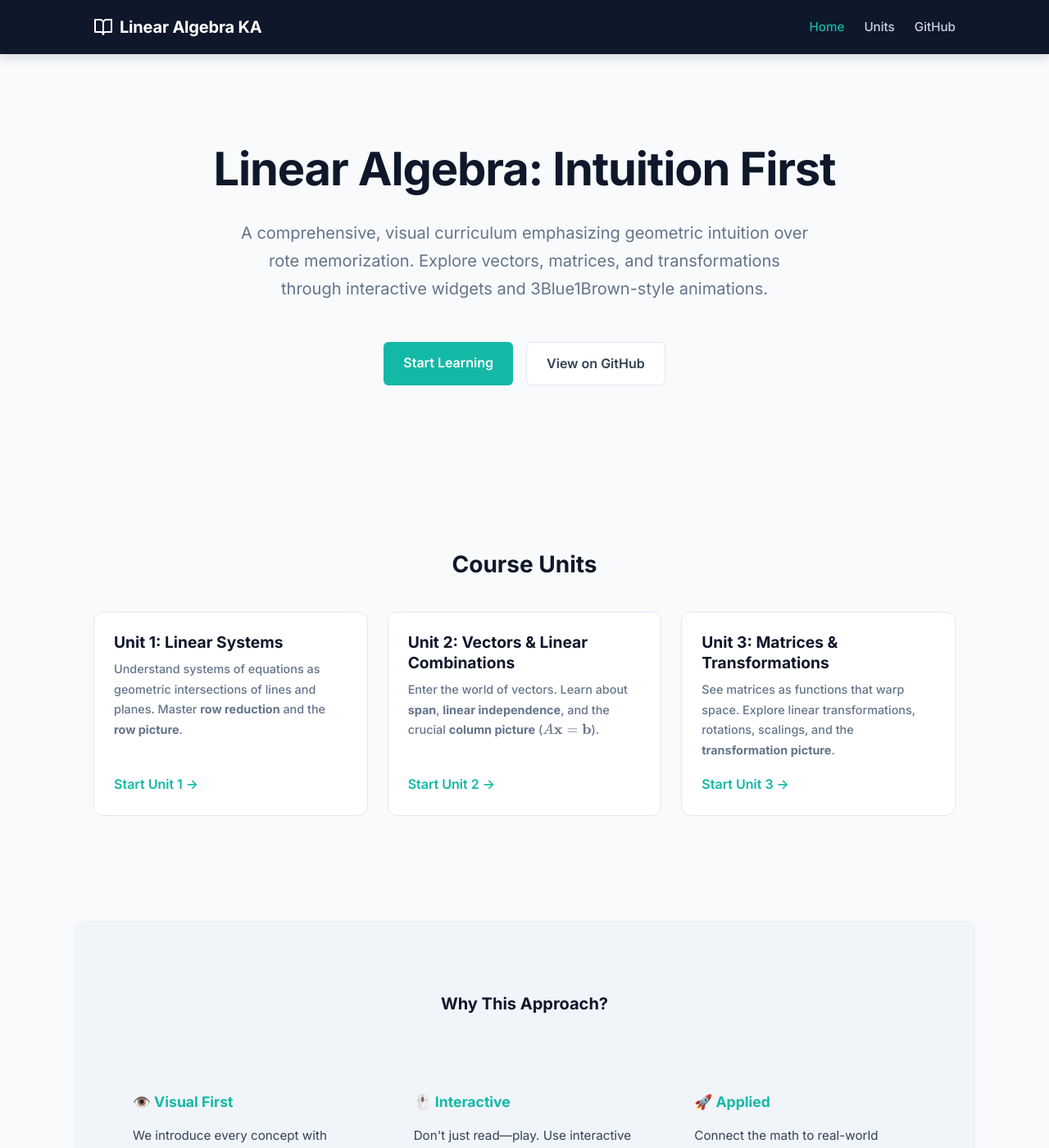
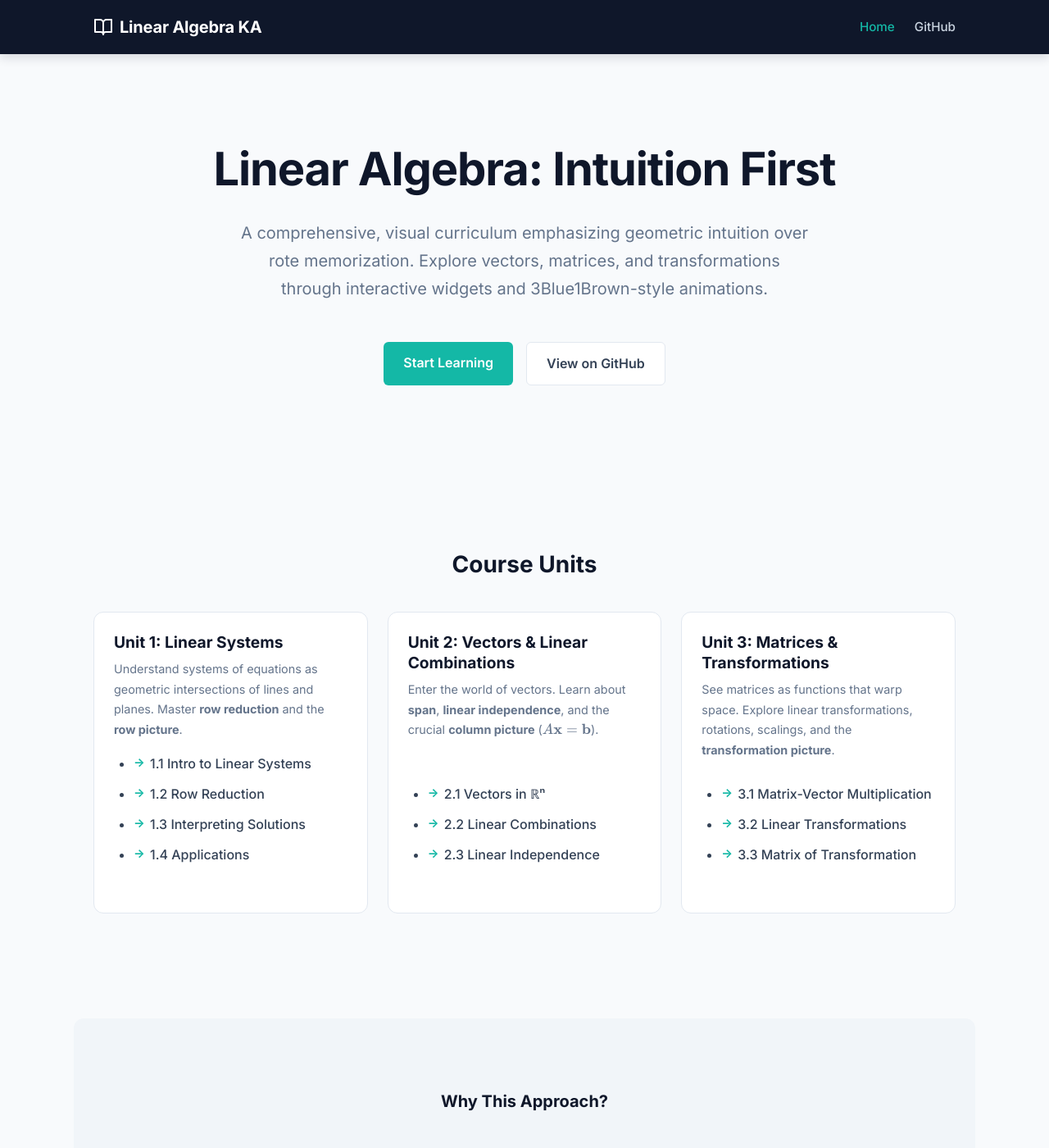
Before and after one commit to ilundholm/linear_algebra_KA, a Jekyll site: the page built from index.md, in a window 1280 px wide and 1400 px high. Shown: the whole window at 82% size. Built offline with Jekyll 4.4.1, drawn with Linux system fonts in a browser that asks for light colours.

Commit message:
Consolidate Home & Units, Fix Horizontal Scroll
- Merged units/index.md content into index.md (root) with expanded cards

- Deleted redundant units/ directory

- Added min-width: 0 to content cards to fix horizontal blowout

- Added fluid max-width to all media elements

```diff
--- a/_layouts/default.html
+++ b/_layouts/default.html
@@ -45,7 +45,6 @@
       </a>
       <nav class="header-nav">
         <a href="{{ '/' | relative_url }}" class="{% if page.url == '/' %}active{% endif %}">Home</a>
-        <a href="{{ '/units/' | relative_url }}" class="{% if page.url contains '/units/' %}active{% endif %}">Units</a>
         <a href="https://github.com/ilundholm/linear_algebra_KA">GitHub</a>
       </nav>
     </div>
--- a/assets/css/style.css
+++ b/assets/css/style.css
@@ -223,6 +223,23 @@ li {
     padding: 3rem;
     box-shadow: var(--shadow-sm);
     min-height: 80vh;
+    min-width: 0;
+    /* Prevent grid blowout */
+    overflow-wrap: break-word;
+    /* Ensure long text wraps */
+}
+
+/* Fluid Media */
+img,
+video,
+iframe {
+    max-width: 100%;
+    height: auto;
+}
+
+iframe {
+    width: 100%;
+    /* Ensure iframes take full width but not more */
 }
 
 /* Components */
@@ -274,6 +291,10 @@ pre {
     border-radius: var(--radius-md);
     overflow-x: auto;
     font-family: 'Fira Code', monospace;
+    max-width: 100%;
+    /* Prevent code blocks from pushing width */
+    white-space: pre-wrap;
+    /* Wrap code if necessary, or use scroll */
 }
 
 pre code {
@@ -334,11 +355,43 @@ summary:hover {
     flex-direction: column;
 }
 
-.unit-card:hover {
-    transform: translateY(-4px);
-    box-shadow: var(--shadow-md);
-    border-color: var(--color-accent);
-    text-decoration: none;
+transform: translateY(-4px);
+box-shadow: var(--shadow-md);
+border-color: var(--color-accent);
+}
+
+.unit-links {
+    list-style: none;
+    padding: 0;
+    margin-top: 1.5rem;
+    border-top: 1px solid var(--color-border);
+    padding-top: 1rem;
+}
+
+.unit-links li {
+    margin-bottom: 0.6rem;
+    padding-left: 1.25rem;
+    position: relative;
+}
+
+.unit-links li::before {
+    content: "→";
+    /* or specific icon */
+    color: var(--color-accent);
+    position: absolute;
+    left: 0;
+    font-weight: bold;
+    font-size: 0.9em;
+}
+
+.unit-links a {
+    color: var(--color-text);
+    font-weight: 500;
+}
+
+.unit-links a:hover {
+    color: var(--color-accent);
+    text-decoration: underline;
 }
 
 .unit-card h3 {
--- a/index.md
+++ b/index.md
@@ -23,31 +23,44 @@ title: Home
     <div class="unit-grid">
 
       <!-- Unit 1 -->
-      <a href="{{ '/articles/unit1/1.1-introduction-to-linear-systems.html' | relative_url }}" class="unit-card">
+      <div class="unit-card">
         <h3>Unit 1: Linear Systems</h3>
         <p class="unit-desc">
           Understand systems of equations as geometric intersections of lines and planes. Master <strong>row reduction</strong> and the <strong>row picture</strong>.
         </p>
-        <div class="unit-link">Start Unit 1 →</div>
-      </a>
+        <ul class="unit-links">
+          <li><a href="{{ '/articles/unit1/1.1-introduction-to-linear-systems.html' | relative_url }}">1.1 Intro to Linear Systems</a></li>
+          <li><a href="{{ '/articles/unit1/1.2-augmented-matrices-and-row-reduction.html' | relative_url }}">1.2 Row Reduction</a></li>
+          <li><a href="{{ '/articles/unit1/1.3-interpreting-solutions.html' | relative_url }}">1.3 Interpreting Solutions</a></li>
+          <li><a href="{{ '/articles/unit1/1.4-applications.html' | relative_url }}">1.4 Applications</a></li>
+        </ul>
+      </div>
 
       <!-- Unit 2 -->
-      <a href="{{ '/articles/unit2/2.1-vectors-in-rn.html' | relative_url }}" class="unit-card">
+      <div class="unit-card">
         <h3>Unit 2: Vectors & Linear Combinations</h3>
         <p class="unit-desc">
            Enter the world of vectors. Learn about <strong>span</strong>, <strong>linear independence</strong>, and the crucial <strong>column picture</strong> ($A\mathbf{x} = \mathbf{b}$).
         </p>
-        <div class="unit-link">Start Unit 2 →</div>
-      </a>
+        <ul class="unit-links">
+          <li><a href="{{ '/articles/unit2/2.1-vectors-in-rn.html' | relative_url }}">2.1 Vectors in ℝⁿ</a></li>
+          <li><a href="{{ '/articles/unit2/2.2-linear-combinations-and-span.html' | relative_url }}">2.2 Linear Combinations</a></li>
+          <li><a href="{{ '/articles/unit2/2.3-linear-independence.html' | relative_url }}">2.3 Linear Independence</a></li>
+        </ul>
+      </div>
 
       <!-- Unit 3 -->
-      <a href="{{ '/articles/unit3/3.1-matrix-vector-multiplication.html' | relative_url }}" class="unit-card">
+      <div class="unit-card">
         <h3>Unit 3: Matrices & Transformations</h3>
         <p class="unit-desc">
           See matrices as functions that warp space. Explore linear transformations, rotations, scalings, and the <strong>transformation picture</strong>.
         </p>
-        <div class="unit-link">Start Unit 3 →</div>
-      </a>
+         <ul class="unit-links">
+          <li><a href="{{ '/articles/unit3/3.1-matrix-vector-multiplication.html' | relative_url }}">3.1 Matrix-Vector Multiplication</a></li>
+          <li><a href="{{ '/articles/unit3/3.2-linear-transformations.html' | relative_url }}">3.2 Linear Transformations</a></li>
+          <li><a href="{{ '/articles/unit3/3.3-matrix-of-transformation.html' | relative_url }}">3.3 Matrix of Transformation</a></li>
+        </ul>
+      </div>
 
     </div>
   </div>
```
Also changed, not shown: units/index.md (deleted, +0 -65 lines).
